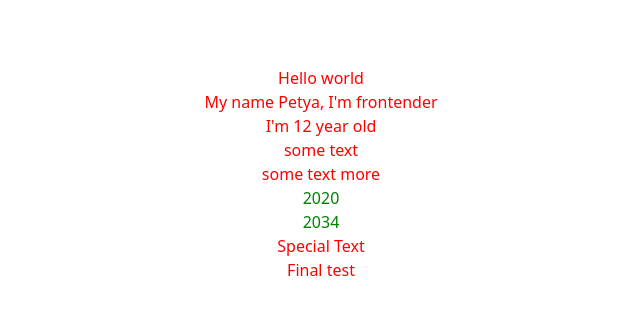
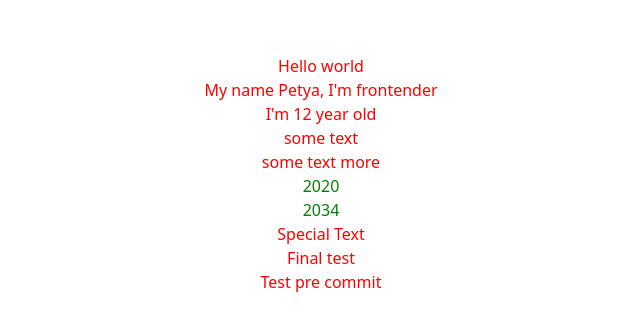
Before and after one commit to Siestaa/testChangeLog, a React (Vite) app: page / in a window 1280 px wide. Shown: the part 226-556 px from the top of the page, without its empty margins (319-959 px from the left). Built offline with nearby package versions, Linux system fonts and the light colour scheme.

Commit message:
feat: test precommit

```diff
--- a/src/App.tsx
+++ b/src/App.tsx
@@ -13,6 +13,7 @@ function App() {
      <div className="text">2034</div>
      <div className="">Special Text</div>
      <div className="">Final test</div>
+     <div className="">Test pre commit</div>
     </>
   )
 }
```
Also changed, not shown: 1 other file (tests, documents, lock files or other folders).
